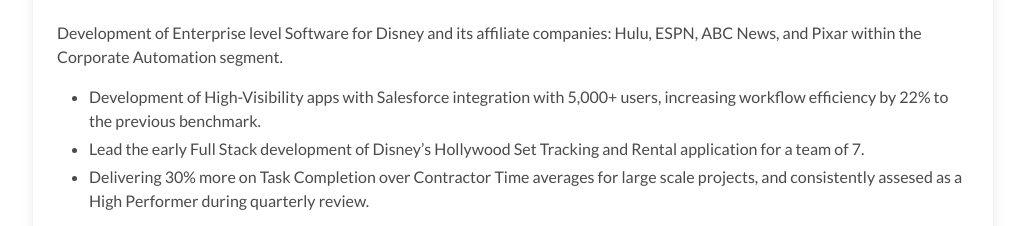
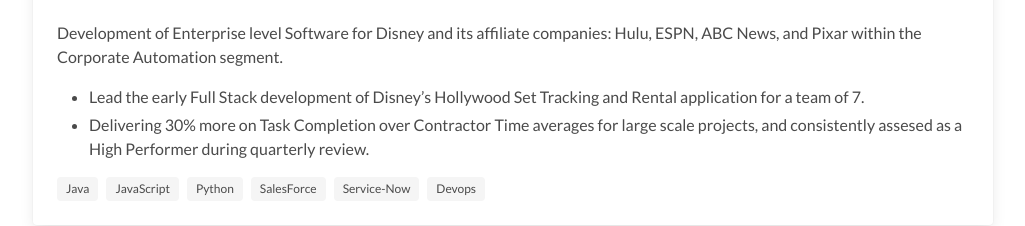
Before and after one commit to WaterAvian/wateravian.github.io, a plain HTML site: page index.html in a window 1280 px wide. Shown: the part 940-1166 px from the top of the page, without its empty margins (127-1152 px from the left). Drawn offline with Linux system fonts and the light colour scheme.

Commit message:
Add files via upload

```diff
--- a/index.html
+++ b/index.html
@@ -96,7 +96,6 @@
           <div class="content">
             <p>Development of Enterprise level Software for Disney and its affiliate companies: Hulu, ESPN, ABC News, and Pixar within the Corporate Automation segment.</p>
             <ul>
-              <li>Development of High-Visibility apps with Salesforce integration with 5,000+ users, increasing workflow efficiency by 22% to the previous benchmark.</li>
               <li>Lead the early Full Stack development of Disney’s Hollywood Set Tracking and Rental application for a team of 7.</li>
               <li>Delivering 30% more on Task Completion over Contractor Time averages for large scale projects, and consistently assesed as a High Performer during quarterly review.</li>
             </ul>
```
